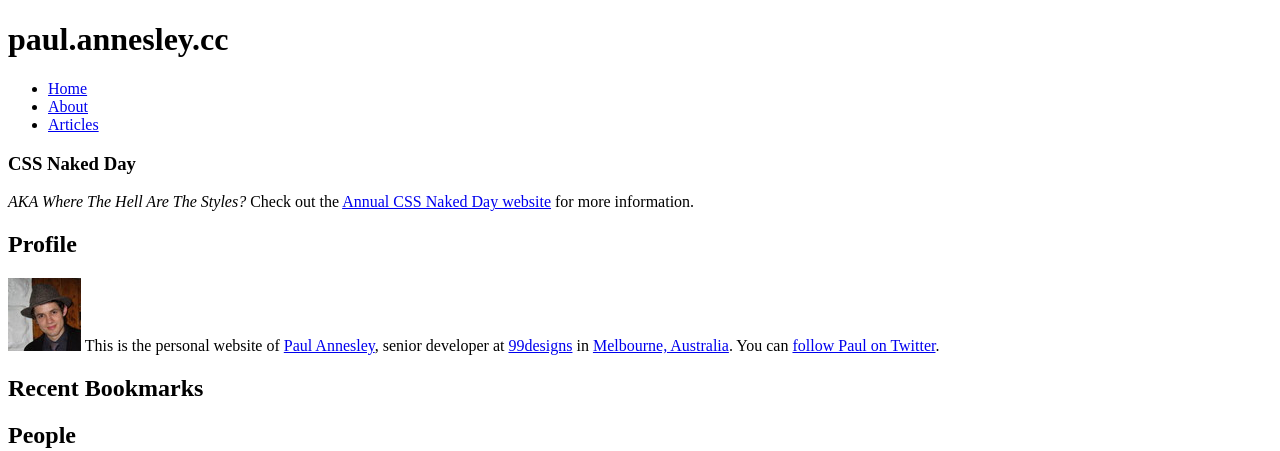
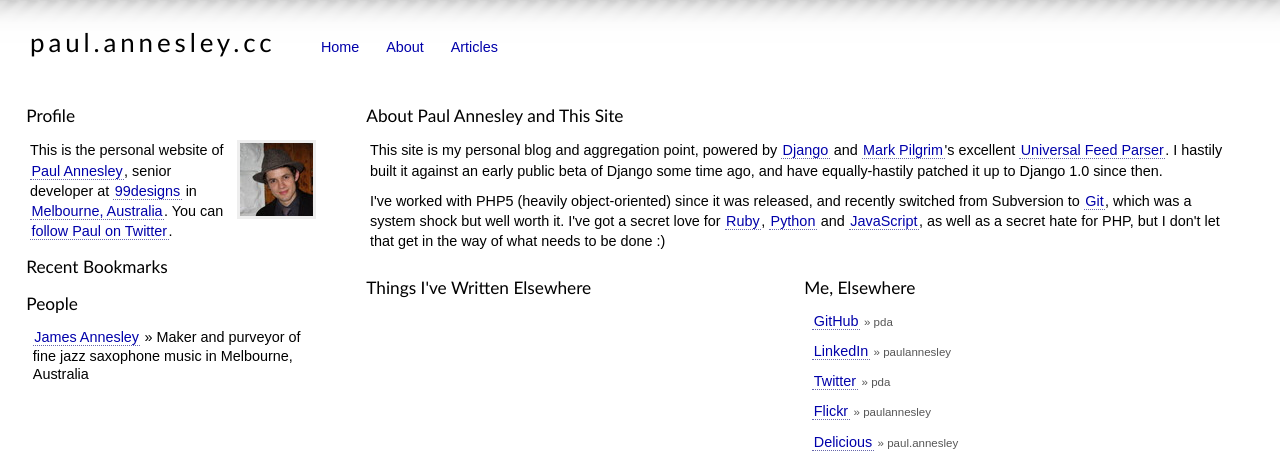
Before and after one commit to pda/pacc-django, a Django app: template blog/templates/about.html in a window 1280 px wide. Shown: the top 451 px of the page. Run offline with Django 3.2, Linux system fonts and the light colour scheme; the template is opened without the code that fills it, so the values that code supplies are empty; parts of the project's set-up code (start-up, migrations or seed data) failed here and were passed over.

Commit message:
Revert "CSS Naked Day!"
This reverts commit a67b52dd28f940e95886faccb053eee88f52f198.

```diff
--- a/blog/templates/base.html
+++ b/blog/templates/base.html
@@ -11,7 +11,7 @@
 		<title>paul.annesley.cc</title>
 		{% endif %}
 
-		<!--<link rel="stylesheet" type="text/css" href="/static/css/style.css">-->
+		<link rel="stylesheet" type="text/css" href="/static/css/style.css">
 
 		<link rel="alternate" type="application/atom+xml" title="Recent Blog Posts on paul.annesley.cc" href="http://feeds.feedburner.com/paulannesley">
 		<link rel="alternate" type="application/rss+xml" title="Recent del.icio.us Bookmarks" href="http://del.icio.us/rss/paul.annesley">
@@ -32,12 +32,6 @@
 			</ul>
 		</div>
 
-		<h3>CSS Naked Day</h3>
-		<p><em>AKA Where The Hell Are The Styles?</em>
-		Check out the
-		<a href="http://naked.dustindiaz.com" title="Web Standards Naked Day Host Website">Annual CSS Naked Day website</a>
-		for more information.</p>
-
 {% block 'content' %}
 {% endblock %}
 
```
